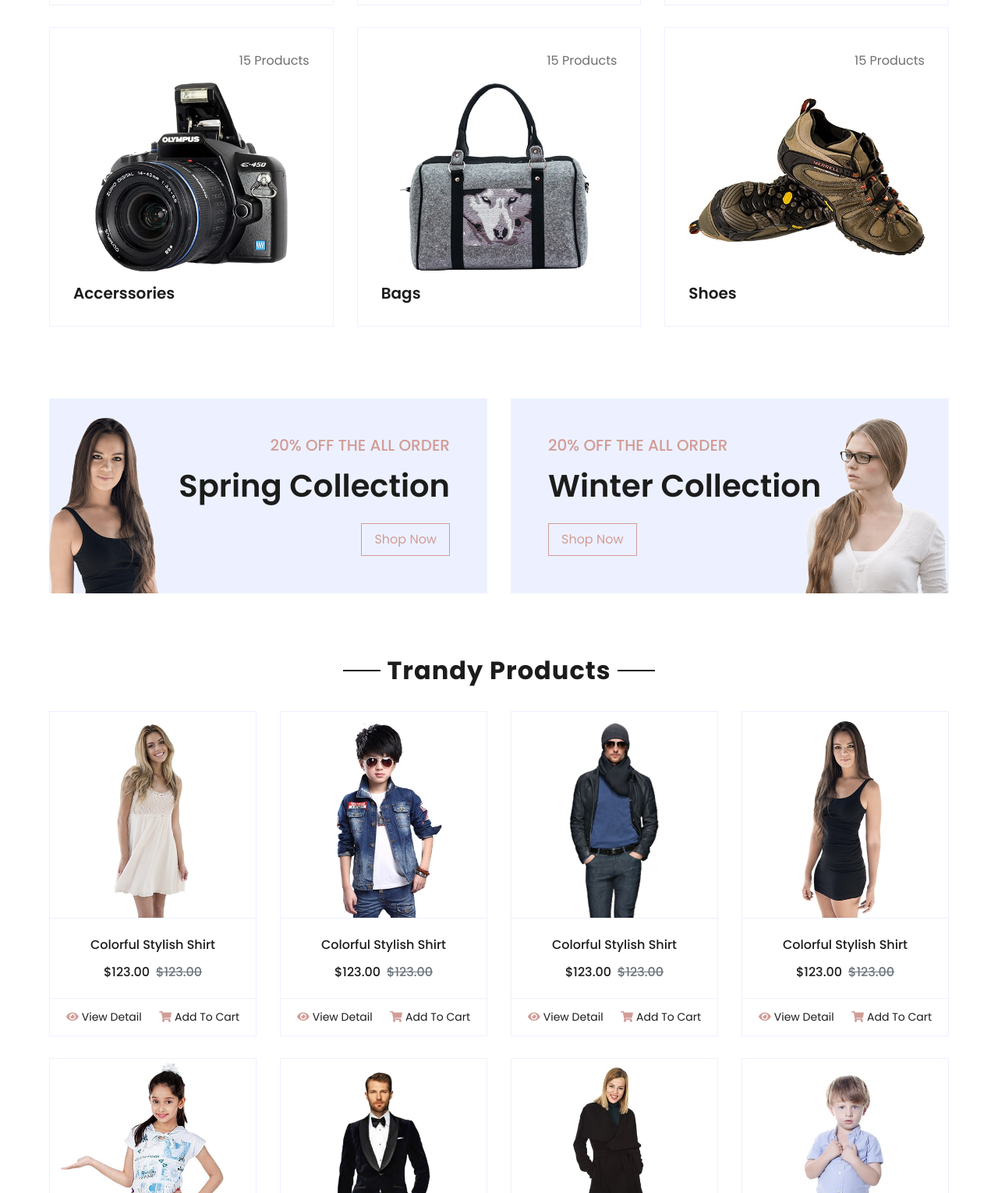
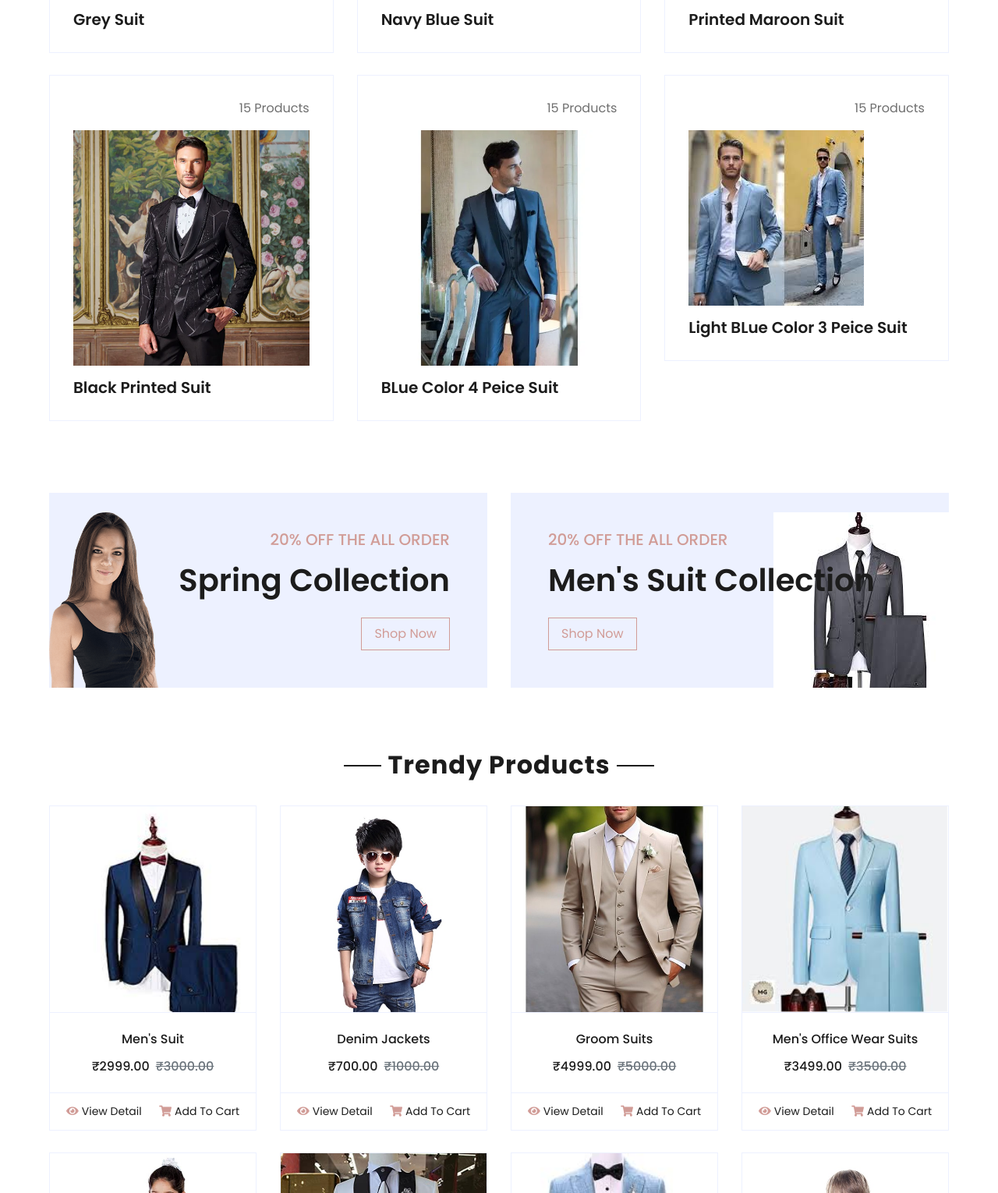
Before and after one commit to shivansh291/E-commerce-, a plain HTML site: page bootstrap-shop-template/index.html in a window 1280 px wide. Shown: the part 1270-2800 px from the top of the page at 78% size. Drawn offline with nearby package versions, Linux system fonts and the light colour scheme.

Commit message:
images added to index.html

```diff
--- a/bootstrap-shop-template/index.html
+++ b/bootstrap-shop-template/index.html
@@ -152,7 +152,7 @@
                 <div id="header-carousel" class="carousel slide" data-ride="carousel">
                     <div class="carousel-inner">
                         <div class="carousel-item active" style="height: 410px;">
-                            <img class="img-fluid" src="img/carousel-1.jpg" alt="Image">
+                            <img class="img-fluid" src="Image/1.jpg" alt="Image">
                             <div class="carousel-caption d-flex flex-column align-items-center justify-content-center">
                                 <div class="p-3" style="max-width: 700px;">
                                     <h4 class="text-light text-uppercase font-weight-medium mb-3">10% Off Your First Order</h4>
@@ -162,7 +162,7 @@
                             </div>
                         </div>
                         <div class="carousel-item" style="height: 410px;">
-                            <img class="img-fluid" src="img/carousel-2.jpg" alt="Image">
+                            <img class="img-fluid" src="Image/2.jpg" alt="Image">
                             <div class="carousel-caption d-flex flex-column align-items-center justify-content-center">
                                 <div class="p-3" style="max-width: 700px;">
                                     <h4 class="text-light text-uppercase font-weight-medium mb-3">10% Off Your First Order</h4>
@@ -228,54 +228,54 @@
                 <div class="cat-item d-flex flex-column border mb-4" style="padding: 30px;">
                     <p class="text-right">15 Products</p>
                     <a href="" class="cat-img position-relative overflow-hidden mb-3">
-                        <img class="img-fluid" src="img/cat-1.jpg" alt="">
+                        <img class="img-fluid" src="Image/3.jpg" alt="">
                     </a>
-                    <h5 class="font-weight-semi-bold m-0">Men's dresses</h5>
+                    <h5 class="font-weight-semi-bold m-0"> Grey Suit</h5>
                 </div>
             </div>
             <div class="col-lg-4 col-md-6 pb-1">
                 <div class="cat-item d-flex flex-column border mb-4" style="padding: 30px;">
                     <p class="text-right">15 Products</p>
                     <a href="" class="cat-img position-relative overflow-hidden mb-3">
-                        <img class="img-fluid" src="img/cat-2.jpg" alt="">
+                        <img class="img-fluid" src="Image/4.jpg" alt="">
                     </a>
-                    <h5 class="font-weight-semi-bold m-0">Women's dresses</h5>
+                    <h5 class="font-weight-semi-bold m-0">Navy Blue Suit</h5>
                 </div>
             </div>
             <div class="col-lg-4 col-md-6 pb-1">
                 <div class="cat-item d-flex flex-column border mb-4" style="padding: 30px;">
                     <p class="text-right">15 Products</p>
                     <a href="" class="cat-img position-relative overflow-hidden mb-3">
-                        <img class="img-fluid" src="img/cat-3.jpg" alt="">
+                        <img class="img-fluid" src="Image/5.jpg" alt="">
                     </a>
-                    <h5 class="font-weight-semi-bold m-0">Baby's dresses</h5>
+                    <h5 class="font-weight-semi-bold m-0">Printed Maroon Suit</h5>
                 </div>
             </div>
             <div class="col-lg-4 col-md-6 pb-1">
                 <div class="cat-item d-flex flex-column border mb-4" style="padding: 30px;">
                     <p class="text-right">15 Products</p>
                     <a href="" class="cat-img position-relative overflow-hidden mb-3">
-                        <img class="img-fluid" src="img/cat-4.jpg" alt="">
+                        <img class="img-fluid" src="Image/6.jpg" alt="">
                     </a>
-                    <h5 class="font-weight-semi-bold m-0">Accerssories</h5>
+                    <h5 class="font-weight-semi-bold m-0">Black Printed Suit</h5>
                 </div>
             </div>
             <div class="col-lg-4 col-md-6 pb-1">
                 <div class="cat-item d-flex flex-column border mb-4" style="padding: 30px;">
                     <p class="text-right">15 Products</p>
                     <a href="" class="cat-img position-relative overflow-hidden mb-3">
-                        <img class="img-fluid" src="img/cat-5.jpg" alt="">
+                        <img class="img-fluid" src="Image/7.jpg" alt="">
                     </a>
-                    <h5 class="font-weight-semi-bold m-0">Bags</h5>
+                    <h5 class="font-weight-semi-bold m-0">BLue Color 4 Peice Suit</h5>
                 </div>
             </div>
             <div class="col-lg-4 col-md-6 pb-1">
                 <div class="cat-item d-flex flex-column border mb-4" style="padding: 30px;">
                     <p class="text-right">15 Products</p>
                     <a href="" class="cat-img position-relative overflow-hidden mb-3">
-                        <img class="img-fluid" src="img/cat-6.jpg" alt="">
+                        <img class="img-fluid" src="Image/8.jpg" alt="">
                     </a>
-                    <h5 class="font-weight-semi-bold m-0">Shoes</h5>
+                    <h5 class="font-weight-semi-bold m-0">Light BLue Color 3 Peice Suit</h5>
                 </div>
             </div>
         </div>
@@ -298,10 +298,10 @@
             </div>
             <div class="col-md-6 pb-4">
                 <div class="position-relative bg-secondary text-center text-md-left text-white mb-2 py-5 px-5">
-                    <img src="img/offer-2.png" alt="">
+                    <img src="Image/9.jpg" alt="">
                     <div class="position-relative" style="z-index: 1;">
                         <h5 class="text-uppercase text-primary mb-3">20% off the all order</h5>
-                        <h1 class="mb-4 font-weight-semi-bold">Winter Collection</h1>
+                        <h1 class="mb-4 font-weight-semi-bold">Men's Suit Collection</h1>
                         <a href="" class="btn btn-outline-primary py-md-2 px-md-3">Shop Now</a>
                     </div>
                 </div>
@@ -314,18 +314,18 @@
     <!-- Products Start -->
     <div class="container-fluid pt-5">
         <div class="text-center mb-4">
-            <h2 class="section-title px-5"><span class="px-2">Trandy Products</span></h2>
+            <h2 class="section-title px-5"><span class="px-2">Trendy Products</span></h2>
         </div>
         <div class="row px-xl-5 pb-3">
             <div class="col-lg-3 col-md-6 col-sm-12 pb-1">
                 <div class="card product-item border-0 mb-4">
                     <div class="card-header product-img position-relative overflow-hidden bg-transparent border p-0">
-                        <img class="img-fluid w-100" src="img/product-1.jpg" alt="">
+                        <img class="img-fluid w-100" src="Image/10.jpg" alt="">
                     </div>
                     <div class="card-body border-left border-right text-center p-0 pt-4 pb-3">
-                        <h6 class="text-truncate mb-3">Colorful Stylish Shirt</h6>
+                        <h6 class="text-truncate mb-3">Men's Suit</h6>
                         <div class="d-flex justify-content-center">
-                            <h6>$123.00</h6><h6 class="text-muted ml-2"><del>$123.00</del></h6>
+                            <h6>₹2999.00</h6><h6 class="text-muted ml-2"><del>₹3000.00</del></h6>
                         </div>
                     </div>
                     <div class="card-footer d-flex justify-content-between bg-light border">
@@ -340,9 +340,9 @@
                         <img class="img-fluid w-100" src="img/product-2.jpg" alt="">
                     </div>
                     <div class="card-body border-left border-right text-center p-0 pt-4 pb-3">
-                        <h6 class="text-truncate mb-3">Colorful Stylish Shirt</h6>
+                        <h6 class="text-truncate mb-3">Denim Jackets</h6>
                         <div class="d-flex justify-content-center">
-                            <h6>$123.00</h6><h6 class="text-muted ml-2"><del>$123.00</del></h6>
+                            <h6>₹700.00</h6><h6 class="text-muted ml-2"><del>₹1000.00</del></h6>
                         </div>
                     </div>
                     <div class="card-footer d-flex justify-content-between bg-light border">
@@ -354,12 +354,12 @@
             <div class="col-lg-3 col-md-6 col-sm-12 pb-1">
                 <div class="card product-item border-0 mb-4">
                     <div class="card-header product-img position-relative overflow-hidden bg-transparent border p-0">
-                        <img class="img-fluid w-100" src="img/product-3.jpg" alt="">
+                        <img class="img-fluid w-100" src="Image/18.jpg" alt="">
                     </div>
                     <div class="card-body border-left border-right text-center p-0 pt-4 pb-3">
-                        <h6 class="text-truncate mb-3">Colorful Stylish Shirt</h6>
+                        <h6 class="text-truncate mb-3">Groom Suits</h6>
                         <div class="d-flex justify-content-center">
-                            <h6>$123.00</h6><h6 class="text-muted ml-2"><del>$123.00</del></h6>
+                            <h6>₹4999.00</h6><h6 class="text-muted ml-2"><del>₹5000.00</del></h6>
                         </div>
                     </div>
                     <div class="card-footer d-flex justify-content-between bg-light border">
@@ -371,12 +371,12 @@
             <div class="col-lg-3 col-md-6 col-sm-12 pb-1">
                 <div class="card product-item border-0 mb-4">
                     <div class="card-header product-img position-relative overflow-hidden bg-transparent border p-0">
-                        <img class="img-fluid w-100" src="img/product-4.jpg" alt="">
+                        <img class="img-fluid w-100" src="Image/11.jpg" alt="">
                     </div>
                     <div class="card-body border-left border-right text-center p-0 pt-4 pb-3">
-                        <h6 class="text-truncate mb-3">Colorful Stylish Shirt</h6>
+                        <h6 class="text-truncate mb-3">Men's Office Wear Suits</h6>
                         <div class="d-flex justify-content-center">
-                            <h6>$123.00</h6><h6 class="text-muted ml-2"><del>$123.00</del></h6>
+                            <h6>₹3499.00</h6><h6 class="text-muted ml-2"><del>₹3500.00</del></h6>
                         </div>
                     </div>
                     <div class="card-footer d-flex justify-content-between bg-light border">
@@ -391,9 +391,9 @@
                         <img class="img-fluid w-100" src="img/product-5.jpg" alt="">
                     </div>
                     <div class="card-body border-left border-right text-center p-0 pt-4 pb-3">
-                        <h6 class="text-truncate mb-3">Colorful Stylish Shirt</h6>
+                        <h6 class="text-truncate mb-3">Girl's Jeans Top</h6>
                         <div class="d-flex justify-content-center">
-                            <h6>$123.00</h6><h6 class="text-muted ml-2"><del>$123.00</del></h6>
+                            <h6>₹199.00</h6><h6 class="text-muted ml-2"><del>₹200.00</del></h6>
                         </div>
                     </div>
                     <div class="card-footer d-flex justify-content-between bg-light border">
@@ -405,12 +405,12 @@
             <div class="col-lg-3 col-md-6 col-sm-12 pb-1">
                 <div class="card product-item border-0 mb-4">
                     <div class="card-header product-img position-relative overflow-hidden bg-transparent border p-0">
-                        <img class="img-fluid w-100" src="img/product-6.jpg" alt="">
+                        <img class="img-fluid w-100" src="Image/12.jpg" alt="">
                     </div>
                     <div class="card-body border-left border-right text-center p-0 pt-4 pb-3">
-                        <h6 class="text-truncate mb-3">Colorful Stylish Shirt</h6>
+                        <h6 class="text-truncate mb-3">5 Peice Suits</h6>
                         <div class="d-flex justify-content-center">
-                            <h6>$123.00</h6><h6 class="text-muted ml-2"><del>$123.00</del></h6>
+                            <h6>₹5999.00</h6><h6 class="text-muted ml-2"><del>₹6000.00</del></h6>
                         </div>
                     </div>
                     <div class="card-footer d-flex justify-content-between bg-light border">
@@ -422,12 +422,12 @@
             <div class="col-lg-3 col-md-6 col-sm-12 pb-1">
                 <div class="card product-item border-0 mb-4">
                     <div class="card-header product-img position-relative overflow-hidden bg-transparent border p-0">
-                        <img class="img-fluid w-100" src="img/product-7.jpg" alt="">
+                        <img class="img-fluid w-100" src="Image/16.jpg" alt="">
                     </div>
                     <div class="card-body border-left border-right text-center p-0 pt-4 pb-3">
-                        <h6 class="text-truncate mb-3">Colorful Stylish Shirt</h6>
+                        <h6 class="text-truncate mb-3">Suits For Traditional Weddings</h6>
                         <div class="d-flex justify-content-center">
-                            <h6>$123.00</h6><h6 class="text-muted ml-2"><del>$123.00</del></h6>
+                            <h6>₹7999.00</h6><h6 class="text-muted ml-2"><del>₹8000.00</del></h6>
                         </div>
                     </div>
                     <div class="card-footer d-flex justify-content-between bg-light border">
@@ -442,9 +442,9 @@
                         <img class="img-fluid w-100" src="img/product-8.jpg" alt="">
                     </div>
                     <div class="card-body border-left border-right text-center p-0 pt-4 pb-3">
-                        <h6 class="text-truncate mb-3">Colorful Stylish Shirt</h6>
+                        <h6 class="text-truncate mb-3">Boy's Jeans Shirt</h6>
                         <div class="d-flex justify-content-center">
-                            <h6>$123.00</h6><h6 class="text-muted ml-2"><del>$123.00</del></h6>
+                            <h6>₹399.00</h6><h6 class="text-muted ml-2"><del>₹400.00</del></h6>
                         </div>
                     </div>
                     <div class="card-footer d-flex justify-content-between bg-light border">
@@ -492,9 +492,9 @@
                         <img class="img-fluid w-100" src="img/product-1.jpg" alt="">
                     </div>
                     <div class="card-body border-left border-right text-center p-0 pt-4 pb-3">
-                        <h6 class="text-truncate mb-3">Colorful Stylish Shirt</h6>
+                        <h6 class="text-truncate mb-3">Girl's Summer Wear</h6>
                         <div class="d-flex justify-content-center">
-                            <h6>$123.00</h6><h6 class="text-muted ml-2"><del>$123.00</del></h6>
+                            <h6>₹599.00</h6><h6 class="text-muted ml-2"><del>₹600.00</del></h6>
                         </div>
                     </div>
                     <div class="card-footer d-flex justify-content-between bg-light border">
@@ -509,7 +509,7 @@
                         <img class="img-fluid w-100" src="img/product-2.jpg" alt="">
                     </div>
                     <div class="card-body border-left border-right text-center p-0 pt-4 pb-3">
-                        <h6 class="text-truncate mb-3">Colorful Stylish Shirt</h6>
+                        <h6 class="text-truncate mb-3">Bags</h6>
                         <div class="d-flex justify-content-center">
                             <h6>$123.00</h6><h6 class="text-muted ml-2"><del>$123.00</del></h6>
                         </div>
```
